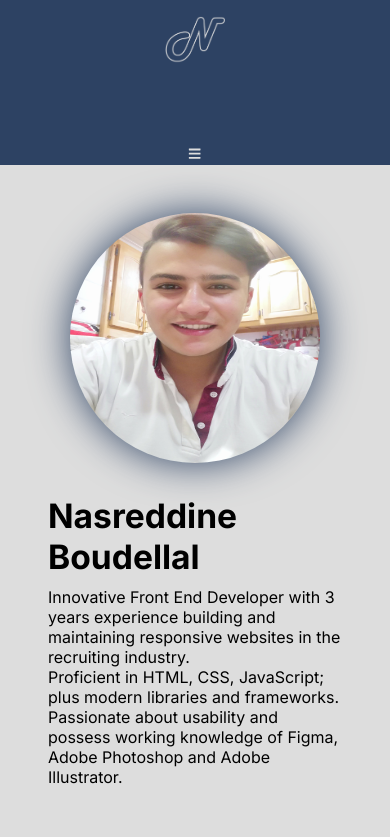
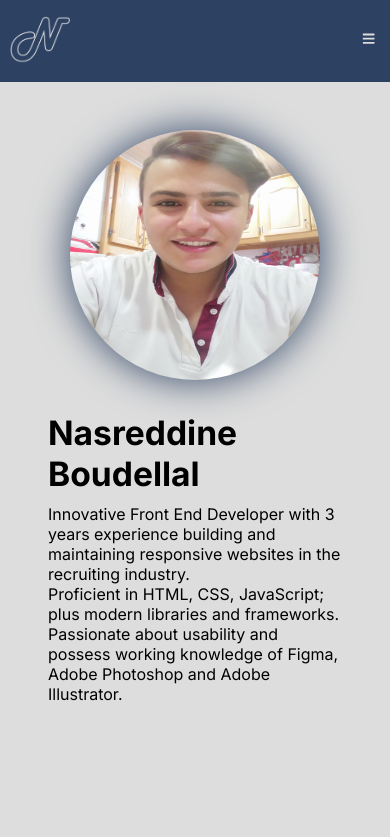
Before and after one commit to nasreddine19/my-portfolio, a React (Create React App) app: page / in a window 390 px wide. Shown: the top 837 px of the page. Built offline with nearby package versions, Linux system fonts and the light colour scheme.

Commit message:
FIX Navbar

```diff
--- a/src/App.css
+++ b/src/App.css
@@ -22,8 +22,10 @@
 .navbar {
     background-color: #2D4263;
     display: flex;
+    align-items: center;
     justify-content: space-between;
-    align-items: center;
+    /* height: 100px; */
+    width: 100%;
     padding: 10px;
 }
 
@@ -34,9 +36,10 @@ nav a {
 
 .nav-links {
     display: flex;
-    justify-content: space-around;
     align-items: center;
-    width: 30%;
+    justify-content: flex-end;
+    gap: 2rem;
+    width: 100%;
 }
 .dark-btn {
     color: #000;
@@ -48,44 +51,39 @@ nav a {
     cursor: pointer;
 }
 .nav-btn {
-    display: flex;
-    justify-content: center;
     background-color: #2D4263;
     padding: 5px;
-    visibility: hidden;
-    width: 100%;
     cursor: pointer;
     border: none;
     outline: none;
     opacity: 0;
+    visibility: hidden;
     color: #ddd;
 }
 
 @media only screen and (max-width: 1024px) {
     .nav-btn {
+        margin-top: 17px;
         visibility: visible;
         opacity: 1;
     }
 
      .nav-links{
-        justify-content: center;
-        align-items: center;
+        width: 0;
         padding: 15px;
         gap: 1.5rem;
-        transition: 1s;
         transform: translateY(-100vh);
     }
 
-
     .res-nav {
+        flex-direction: column;
+        margin-top: 3rem;
         transition: 1s;
         transform: none;
-        display: flex;
-        flex-direction: column;
     }
 
     .navbar {
-        flex-direction: column;
+        align-items: flex-start;
     }
 }
 /* = END = Navbar */
--- a/src/components/Navbar.js
+++ b/src/components/Navbar.js
@@ -22,11 +22,10 @@ const Navbar = (props) => {
           value={props.dark ? "Light Mode" : "Dark Mode"}
         />
       </nav>
-
-    </header>
-        <button className="nav-btn" onClick={showNav}>
+      <button className="nav-btn" onClick={showNav}>
         <FaBars />
       </button>
+    </header>
     </>
   );
 };
```
